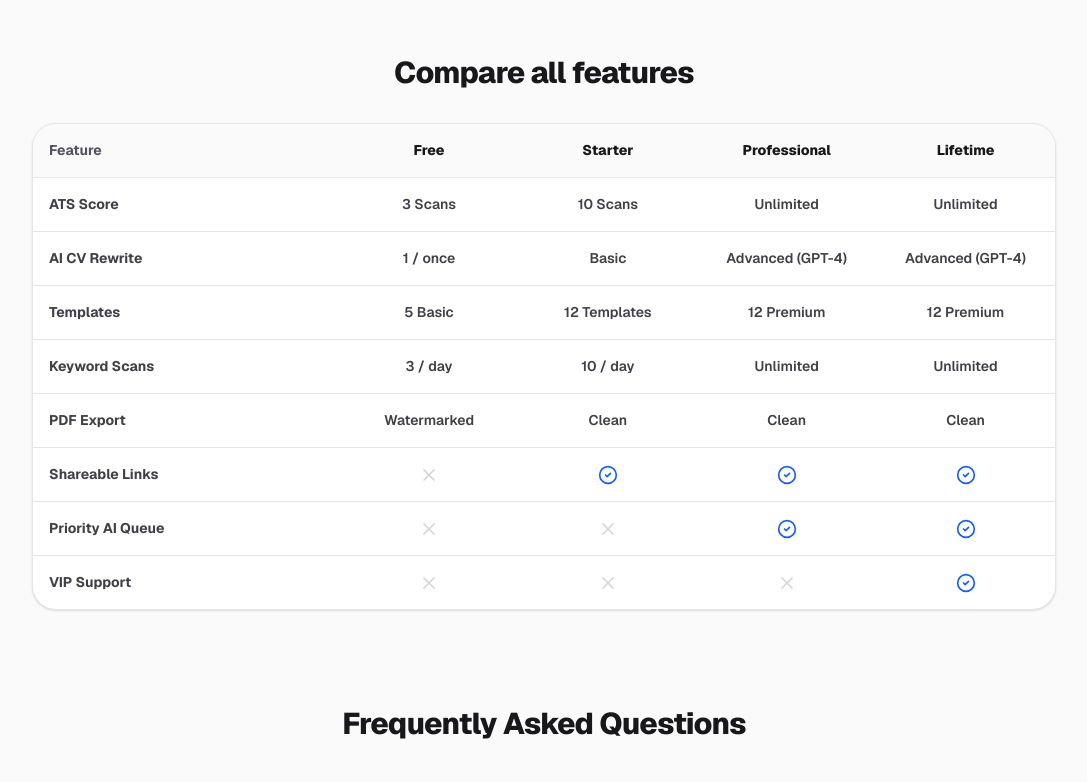
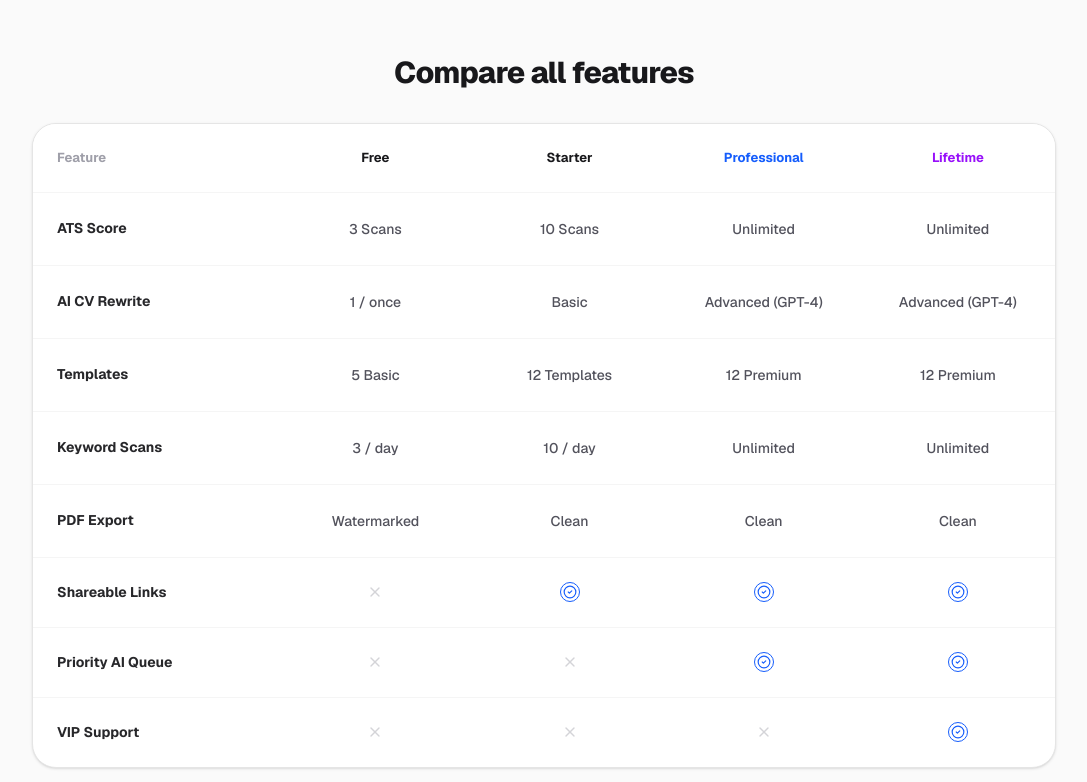
Before and after one commit to Cinarezici/cv, a Next.js app: page /pricing in a window 1280 px wide. Shown: the part 1140-1922 px from the top of the page, without its empty margins (96-1183 px from the left). Built offline with nearby package versions, Linux system fonts and the light colour scheme; no server answers.

Commit message:
fix: finalize pricing table UI replication and strict plan-based lockout logic

```diff
--- a/src/app/pricing/PricingClient.tsx
+++ b/src/app/pricing/PricingClient.tsx
@@ -44,9 +44,19 @@ export default function PricingPageClient() {
   const [openFaq, setOpenFaq] = useState<number | null>(0);
 
   const renderCell = (val: boolean | string) => {
-    if (val === true) return <CheckCircle2 className="w-5 h-5 text-blue-600 mx-auto" />;
-    if (val === false) return <X className="w-5 h-5 text-zinc-300 mx-auto" />;
-    return <span className="text-zinc-700 font-semibold text-sm">{val}</span>;
+    if (val === true) return (
+      <div className="flex justify-center">
+        <div className="w-5 h-5 rounded-full border border-blue-600 flex items-center justify-center">
+          <CheckCircle2 className="w-3.5 h-3.5 text-blue-600" />
+        </div>
+      </div>
+    );
+    if (val === false) return (
+      <div className="flex justify-center text-zinc-300">
+        <X className="w-4 h-4" />
+      </div>
+    );
+    return <span className="text-zinc-600 font-medium text-[14px]">{val}</span>;
   };
 
   return (
@@ -178,29 +188,29 @@ export default function PricingPageClient() {
           </div>
 
           {/* ── Free vs Pro Comparison Table ── */}
-          <div className="max-w-5xl mx-auto mb-24">
+          <div className="max-w-5xl mx-auto mb-24 font-sans">
             <h2 className="text-3xl font-extrabold tracking-tight text-zinc-900 mb-8 text-center">
               Compare all features
             </h2>
             <div className="overflow-x-auto rounded-[24px] border border-neutral-200 shadow-sm bg-white">
               <table className="w-full text-left border-collapse min-w-[700px]">
                 <thead>
-                  <tr className="bg-[#fafafa] border-b border-neutral-200 text-[14px]">
-                    <th className="p-4 font-bold text-zinc-600 w-[30%]">Feature</th>
-                    <th className="p-4 font-extrabold text-zinc-900 text-center w-[17.5%]">Free</th>
-                    <th className="p-4 font-extrabold text-zinc-900 text-center w-[17.5%]">Starter</th>
-                    <th className="p-4 font-extrabold text-zinc-900 text-center w-[17.5%]">Professional</th>
-                    <th className="p-4 font-extrabold text-zinc-900 text-center w-[17.5%]">Lifetime</th>
+                  <tr className="bg-white border-b border-neutral-100 text-[13px]">
+                    <th className="p-6 font-bold text-zinc-400 w-[24%]">Feature</th>
+                    <th className="p-6 font-bold text-zinc-900 text-center w-[19%]">Free</th>
+                    <th className="p-6 font-bold text-zinc-900 text-center w-[19%]">Starter</th>
+                    <th className="p-6 font-bold text-blue-600 text-center w-[19%]">Professional</th>
+                    <th className="p-6 font-bold text-purple-600 text-center w-[19%]">Lifetime</th>
                   </tr>
                 </thead>
-                <tbody className="divide-y divide-neutral-200 text-[14px]">
+                <tbody className="divide-y divide-neutral-100">
                   {comparisonFeatures.map((row) => (
-                    <tr key={row.feature} className="hover:bg-zinc-50/50 transition-colors">
-                      <td className="p-4 font-bold text-zinc-700">{row.feature}</td>
-                      <td className="p-4 text-center">{renderCell(row.free)}</td>
-                      <td className="p-4 text-center">{renderCell(row.starter)}</td>
-                      <td className="p-4 text-center">{renderCell(row.pro)}</td>
-                      <td className="p-4 text-center">{renderCell(row.lifetime)}</td>
+                    <tr key={row.feature} className="transition-colors group">
+                      <td className="p-6 font-bold text-zinc-800 text-[14px]">{row.feature}</td>
+                      <td className="p-6 text-center">{renderCell(row.free)}</td>
+                      <td className="p-6 text-center">{renderCell(row.starter)}</td>
+                      <td className="p-6 text-center">{renderCell(row.pro)}</td>
+                      <td className="p-6 text-center">{renderCell(row.lifetime)}</td>
                     </tr>
                   ))}
                 </tbody>
```
